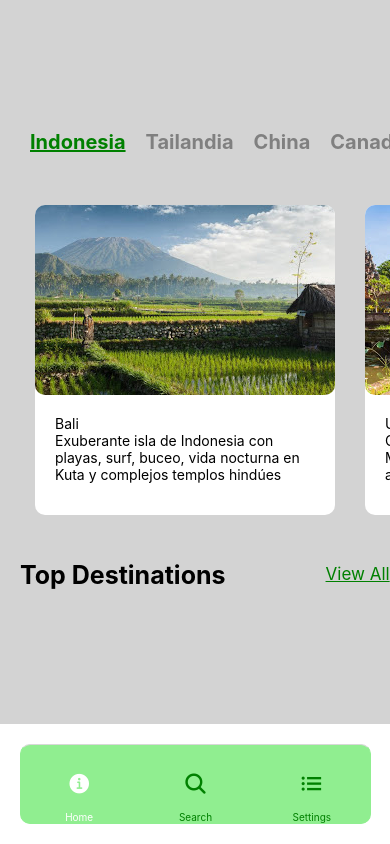
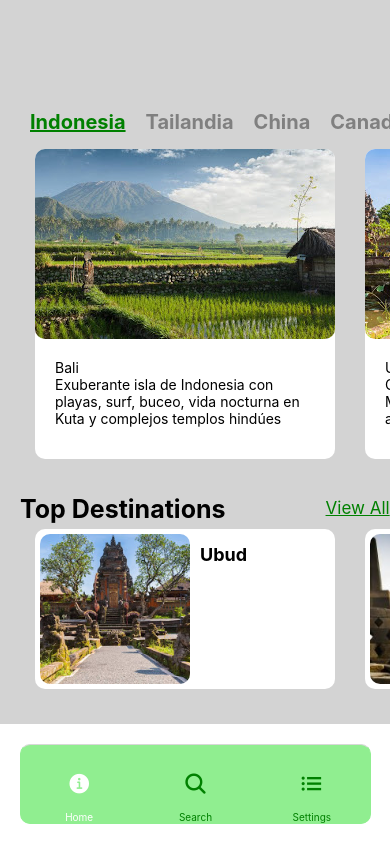
Before and after one commit to clf94-dev/travel-app-react-native, a React Native app: screen /Home in a window 390 px wide. Built offline with nearby package versions, Linux system fonts and the light colour scheme.

Commit message:
added top destination flatlist

```diff
--- a/screens/CountriesDestination.js
+++ b/screens/CountriesDestination.js
@@ -27,31 +27,31 @@ export const CountriesDestination = [
             src: require('../assets/IslasGili.jpg')
         }],
         TopDestinations: [{
-            index: '',
+            index: 11,
             name: 'Ubud',
             location:'',
             src: require('../assets/Ubud.jpg')
         },
     {
-            index: '',
+            index: 12,
             name: ' Borobudur',
             location:'',
             src: require('../assets/Borobudur-Indonesia.jpg')
         },
     {
-            index: '',
+            index: 13,
             name: 'Komodo National Park',
             location:'',
             src: require('../assets/Komodo_National_Park_Indonesia.jpg')
         },
     {
-            index: '',
+            index: 14,
             name: 'Gili Islands',
             location:'',
             src: require('../assets/Gili_Islands_Indonesia.jpg')
         },
     {
-            index: '',
+            index: 15,
             name: 'Mount Bromo',
             location:'',
             src: require('../assets/Mount_Bromo_Indonesia.jpg')
@@ -88,19 +88,19 @@ export const CountriesDestination = [
             index: 11,
             name: 'Ko Phi Phi',
             location:'',
-            src: require('../assets/Ko_Phi_Phi_Thailand')
+            src: require('../assets/Ko_Phi_Phi_Thailand.jpg')
         },
     {
             index: 12,
             name: 'Phang Nga Bay',
             location:'',
-            src: require('../assets/Phang_Nga_Bay_Thailand')
+            src: require('../assets/Phang_Nga_Bay_Thailand.jpg')
         },
     {
             index: 13,
             name: 'Grand Palace',
             location:'Bangkok',
-            src: require('../assets/Grand_Palace__Bangkok_Thailand')
+            src: require('../assets/Grand_Palace__Bangkok_Thailand.jpg')
         },
     {
             index: 14,
--- a/screens/HomeScreen.js
+++ b/screens/HomeScreen.js
@@ -26,7 +26,7 @@ export default function HomeScreen(){
 
         <View style={{ flex: 1, alignItems: 'start', justifyContent: 'start', paddingTop: 70 , paddingLeft:20, backgroundColor: 'lightgray'}}>
 
-            <FlatList  style={{ position:'relative', top: 50, maxHeight:120}} horizontal showsHorizontalScrollIndicator='false' data={CountriesDestination} keyExtractor={item => item.index} renderItem={showCountries}/>
+            <FlatList  style={{ position:'relative', top: 30, maxHeight:120}} horizontal showsHorizontalScrollIndicator='false' data={CountriesDestination} keyExtractor={item => item.index} renderItem={showCountries}/>
             <FlatList  horizontal style={{maxHeight:370}}data={CountriesDestination[country].destinations} keyExtractor={item => item.index} renderItem={({item}) => (
                  <View style={styles.cardPlaces}>
                             <Image style={{width:'100%', borderRadius:10}} source={item.src} />
@@ -40,7 +40,15 @@ export default function HomeScreen(){
                 <Text style={styles.Top}>Top Destinations</Text>
                 <TouchableOpacity ><Text style={[styles.select, styles.viewall]}>View All</Text></TouchableOpacity>
             </View>
-
+            <FlatList  horizontal style={{maxHeight:370}}data={CountriesDestination[country].TopDestinations} keyExtractor={item => item.name} renderItem={({item}) => (
+                 <View style={styles.cardTopDest}>
+                            <Image style={{width:150, height:150, borderRadius:10}} source={item.src} />
+                            <View style={styles.text2}>
+                                <Text style={styles.TopDestName}>{item.name}</Text>
+                                <Text>{item.location}</Text>
+                            </View>
+                </View>
+            )}/>
          </View>
 
     )
@@ -88,5 +96,22 @@ viewall:{
     paddingLeft: 100,
     paddingTop:4,
     fontSize:17
+},
+cardTopDest: {
+    flex: 1,
+    flexDirection:'row',
+    width:300,
+    padding:5,
+    backgroundColor:'white',
+    maxHeight:160,
+    borderRadius:10,
+    margin:15
+},
+TopDestName:{
+    fontSize:18,
+    fontWeight:'bold'
+}, text2:{
+    padding:10,
+    maxWidth:'50%'
 }
 })
```
